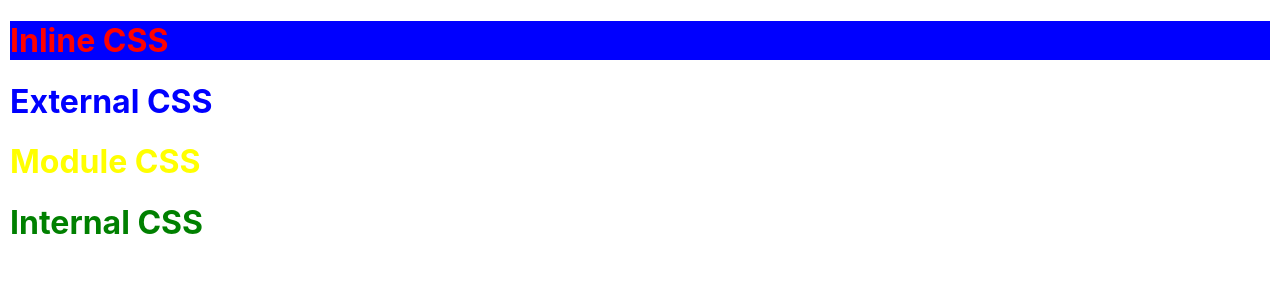
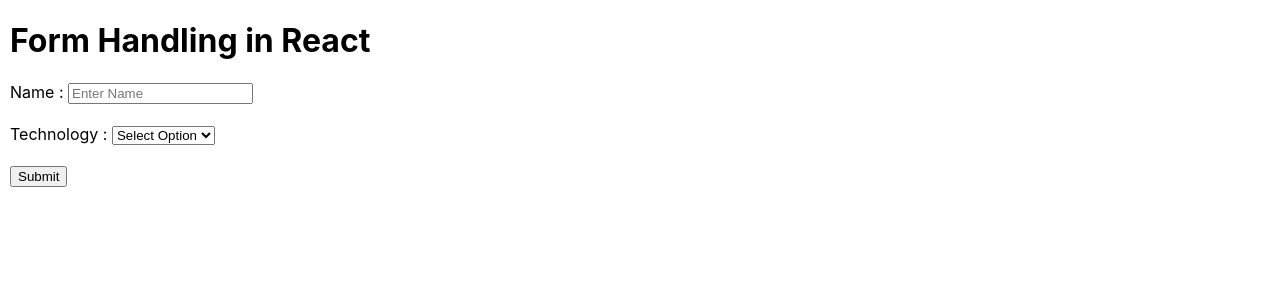
Before and after one commit to heyRahull/React-Tutorial, a React (Create React App) app: page / in a window 1280 px wide. Shown: the top 300 px of the page. Built offline with nearby package versions, Linux system fonts and the light colour scheme.

Commit message:
video 13 - Form Handling in ReactJs

```diff
--- a/src/App.js
+++ b/src/App.js
@@ -1,15 +1,43 @@
-import React from "react";
-import "./styles.css";
-import styles from "./custom.module.css";
+import React, { useState } from "react";
 
 const App = () => {
-  const success = { color: "green" };
+  const [name, setName] = useState("");
+  const [technology, setTechnology] = useState("");
+  const getFormData = (e) => {
+    e.preventDefault();
+  };
+  const handleSubmit = (e) => {
+    console.log(name, technology);
+    setName("");
+    setTechnology("");
+  };
   return (
     <>
-      <h1 style={{ color: "red", backgroundColor: "blue" }}>Inline CSS</h1>
-      <h1 className="primary">External CSS</h1>
-      <h1 className={styles.warn}>Module CSS</h1>
-      <h1 style={success}>Internal CSS</h1>
+      <h1>Form Handling in React</h1>
+      <form action="" onSubmit={getFormData}>
+        Name :{" "}
+        <input
+          type="text"
+          value={name}
+          placeholder="Enter Name"
+          onChange={(e) => setName(e.target.value)}
+        ></input>
+        <br />
+        <br />
+        Technology :{" "}
+        <select
+          value={technology}
+          onChange={(e) => setTechnology(e.target.value)}
+        >
+          <option>Select Option</option>
+          <option>React</option>
+          <option>HTML</option>
+          <option>CSS</option>
+        </select>
+        <br />
+        <br />
+        <button onClick={handleSubmit}>Submit</button>
+      </form>
     </>
   );
 };
```
